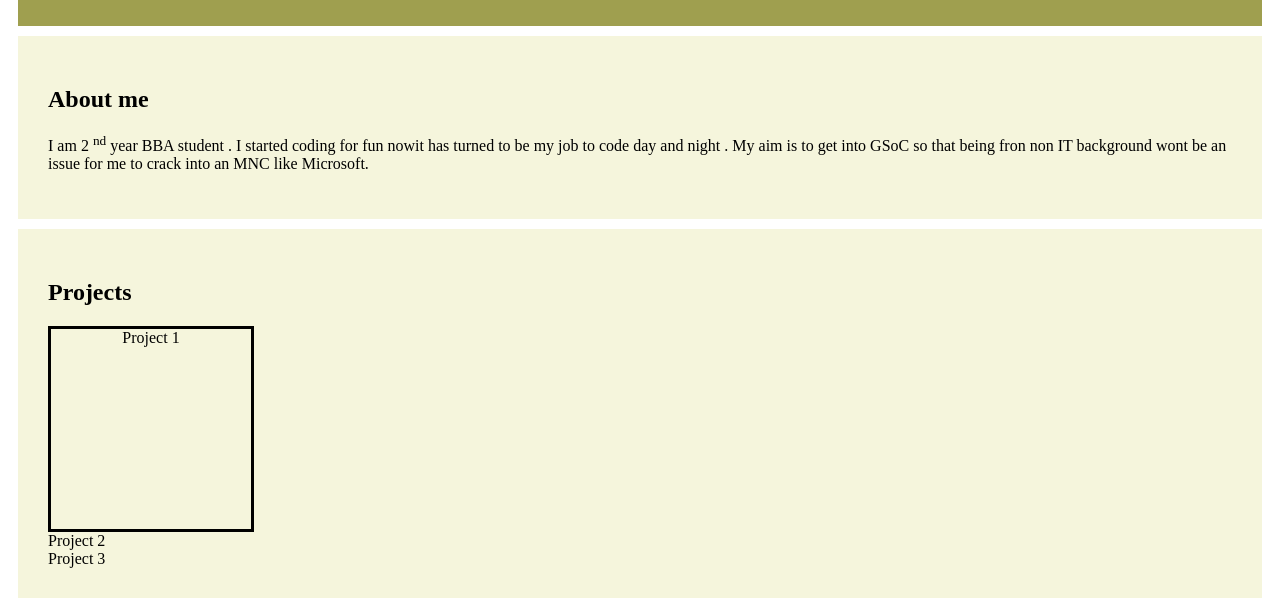
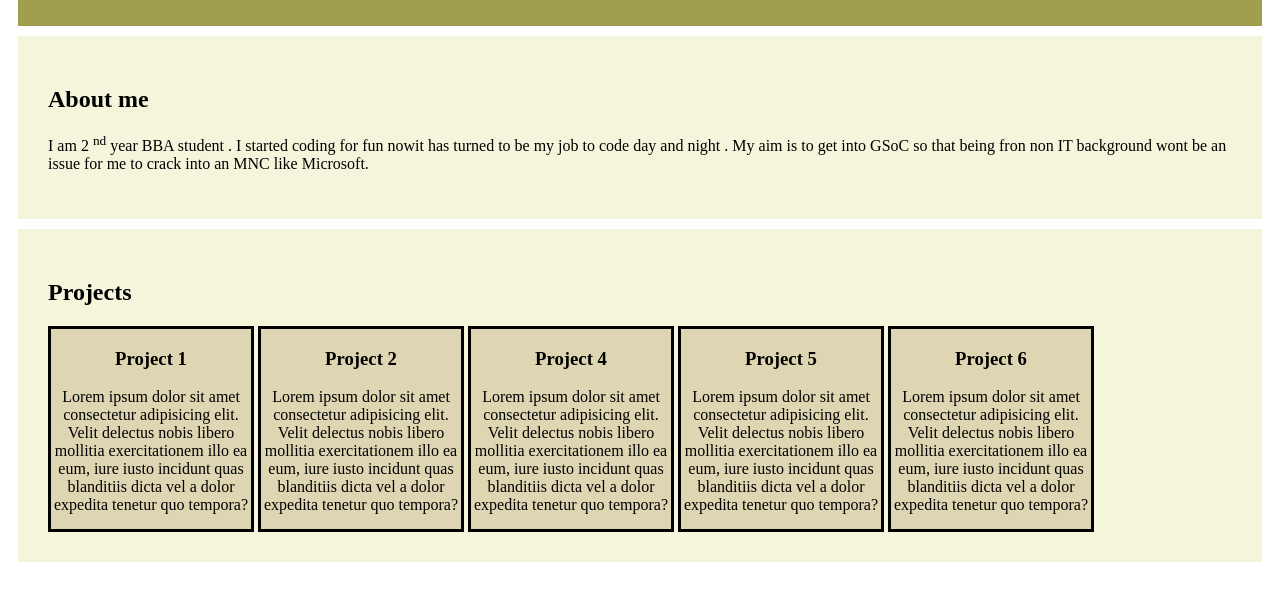
Before and after one commit to Mehfila123/CSS-Projects, a plain HTML site: page Project -2/index.html in a window 1280 px wide. Shown: the part 365-973 px from the top of the page. After the commit the page ends 937 px from the top, so only its background shows below. Drawn offline with Linux system fonts and the light colour scheme.

Commit message:
updated files

```diff
--- a/Project -2/index.html
+++ b/Project -2/index.html
@@ -28,9 +28,39 @@
 
        <h2>Projects</h2>
 
-      <div id="project1">Project 1</div>
-      <div id="project2">Project 2</div>
-      <div id="project3">Project 3</div>
+      <div id="project1">
+
+        <h3>Project 1</h3>
+       <p>Lorem ipsum dolor sit amet consectetur adipisicing elit. Velit delectus nobis libero mollitia exercitationem illo ea eum, iure iusto incidunt quas blanditiis dicta vel a dolor expedita tenetur quo tempora?</p>
+
+      </div>
+
+      <div id="project2">
+
+        <h3>Project 2</h3>
+        <p>Lorem ipsum dolor sit amet consectetur adipisicing elit. Velit delectus nobis libero mollitia exercitationem illo ea eum, iure iusto incidunt quas blanditiis dicta vel a dolor expedita tenetur quo tempora?</p>
+
+      </div>
+
+      <div id="project4">
+
+        <h3>Project 4</h3>
+        <p>Lorem ipsum dolor sit amet consectetur adipisicing elit. Velit delectus nobis libero mollitia exercitationem illo ea eum, iure iusto incidunt quas blanditiis dicta vel a dolor expedita tenetur quo tempora?</p>
+
+      </div>
+      <div id="project5">
+
+        <h3>Project 5</h3>
+        <p>Lorem ipsum dolor sit amet consectetur adipisicing elit. Velit delectus nobis libero mollitia exercitationem illo ea eum, iure iusto incidunt quas blanditiis dicta vel a dolor expedita tenetur quo tempora?</p>
+
+      </div>
+
+      <div id="project6">
+
+        <h3>Project 6</h3>
+        <p>Lorem ipsum dolor sit amet consectetur adipisicing elit. Velit delectus nobis libero mollitia exercitationem illo ea eum, iure iusto incidunt quas blanditiis dicta vel a dolor expedita tenetur quo tempora?</p>
+
+      </div>
 
     </section>
 
--- a/Project -2/style.css
+++ b/Project -2/style.css
@@ -27,5 +27,47 @@ section{
     text-align: center;
     width: 200px;
     height: 200px;
-    border: 3px solid
+    border: 3px solid;
+    display: inline-block;
+    background-color: rgb(222, 214, 178);
 }
+#project2{
+    text-align: center;
+    width: 200px;
+    height: 200px;
+    border: 3px solid;
+    display: inline-block;
+    background-color: rgb(222, 214, 178);
+}
+#project3{
+    text-align: center;
+    width: 200px;
+    height: 200px;
+    border: 3px solid;
+    display : inline-block;
+    background-color: rgb(222, 214, 178);
+}
+#project4{
+    text-align: center;
+    width: 200px;
+    height: 200px;
+    border: 3px solid;
+    display : inline-block;
+    background-color: rgb(222, 214, 178);
+}
+#project5{
+    text-align: center;
+    width: 200px;
+    height: 200px;
+    border: 3px solid;
+    display : inline-block;
+    background-color: rgb(222, 214, 178);
+}
+#project6{
+    text-align: center;
+    width: 200px;
+    height: 200px;
+    border: 3px solid;
+    display : inline-block;
+    background-color: rgb(222, 214, 178);
+}
```
